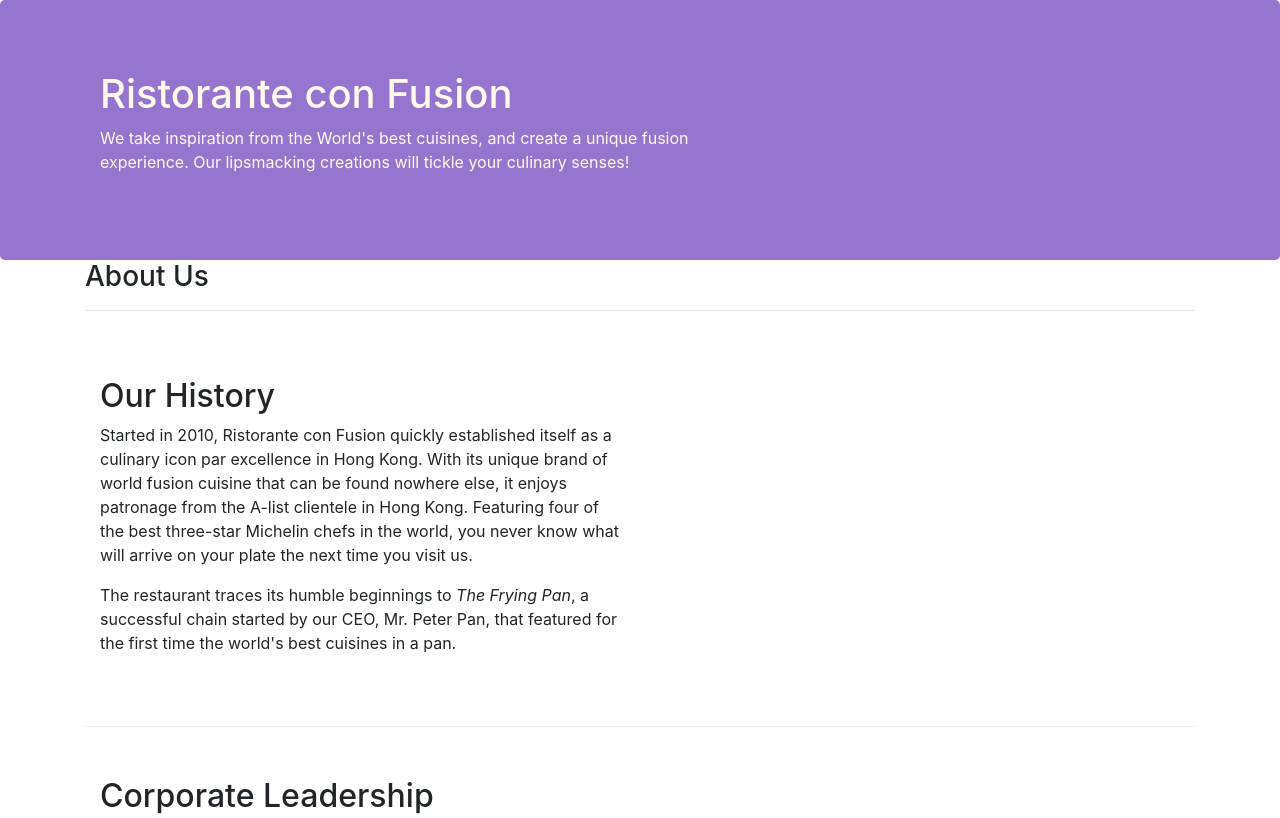
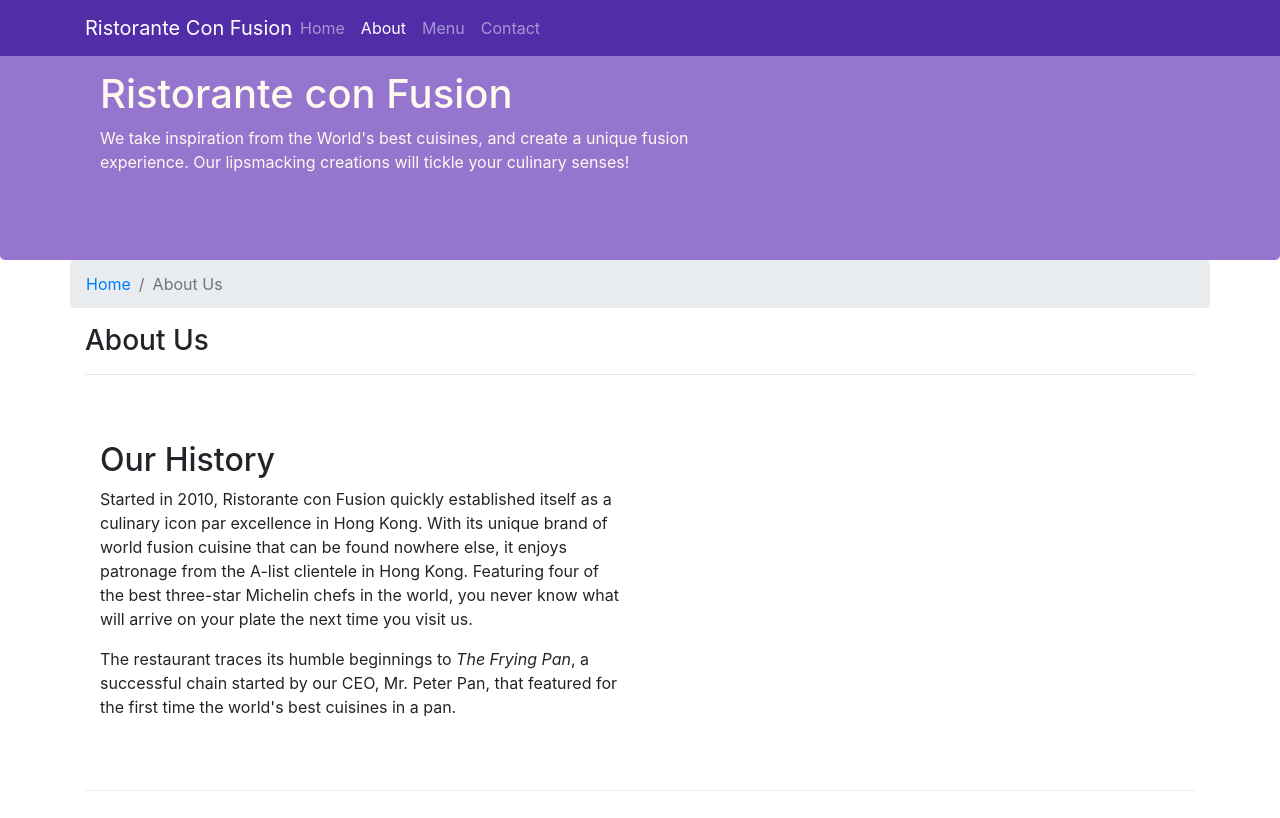
Before and after one commit to vaidehi4rk/Bootstrap-test, a website: page aboutus.html in a window 1280 px wide. Shown: the top 818 px of the page. Drawn offline with nearby package versions, Linux system fonts and the light colour scheme.

Commit message:
navbar and breadcrumb

```diff
--- a/aboutus.html
+++ b/aboutus.html
@@ -16,7 +16,23 @@
 </head>
 
 <body>
+    <nav class="navbar navbar-dark navbar-expand-sm  fixed-top">
+        <div class="container">
+            <button class="navbar-toggler" type="button" data-toggle="collapse" data-target="#Navbar">
+                <span class="navbar-toggler-icon"></span>
+            </button>
+            <a class="navbar-brand mr-auto" href="./index.html">Ristorante Con Fusion</a>
+        <div class="collapse navbar-collapse" id="Navbar">
+                <ul class="navbar-nav mr-auto">
+                    <li class="nav-item"><a class="nav-link" href="./index.html">Home</a></li>
+                    <li class="nav-item  active"><a class="nav-link" href="./aboutus.html">About</a></li>
+                    <li class="nav-item"><a class="nav-link" href="#">Menu</a></li>
+                    <li class="nav-item"><a class="nav-link" href="#">Contact</a></li>
+            </ul>
+        </div>
 
+        </div>
+    </nav>
     <header class="jumbotron">
         <div class="container">
             <div class="row row-header">
@@ -31,7 +47,13 @@
     </header>
 
     <div class="container">
-        <div class="row" >
+        <div class="row">
+            <ol class="col-12 breadcrumb">
+                <li class="breadcrumb-item"><a href="index.html">Home</a>
+                    <li class="breadcrumb-item active" >About Us</li>
+
+                </li>
+            </ol>
             <div class="col-12">
                <h3>About Us</h3>
                <hr>
@@ -75,7 +97,7 @@
                 <div class="col-4 offset-1 col-sm-2">
                     <h5>Links</h5>
                     <ul class="list-unstyled">
-                        <li><a href="#">Home</a></li>
+                        <li><a href="./index.html">Home</a></li>
                         <li><a href="#">About</a></li>
                         <li><a href="#">Menu</a></li>
                         <li><a href="#">Contact</a></li>
--- a/css/styles.css
+++ b/css/styles.css
@@ -32,3 +32,15 @@
     color: #0f0f0f;
 
 }
+
+
+body{
+    padding: 50px0px 0px 0px;
+    z-index: 0;
+
+}
+
+.navbar-dark
+{
+    background-color: #512DA8;
+}
```
Also changed, not shown: index.html (+19 -1 lines).
